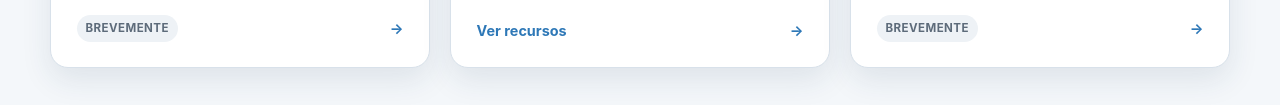
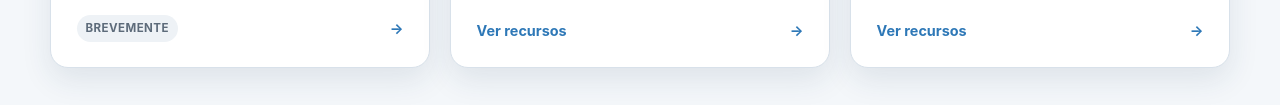
Before and after one commit to joaopernas/joaopernas.github.io, a plain HTML site: page index.html in a window 1280 px wide. Shown: the part 845-950 px from the top of the page. Drawn offline with Linux system fonts and the light colour scheme.

Commit message:
Update index.html

```diff
--- a/index.html
+++ b/index.html
@@ -330,7 +330,7 @@
             <span class="card-title">Sobre</span>
             <span class="card-description">Informação sobre o portal e os seus objetivos.</span>
           </span>
-          <span class="card-action"><span class="status">Brevemente</span><span aria-hidden="true">→</span></span>
+         <span class="card-action">Ver recursos <span aria-hidden="true">→</span></span>
         </a>
       </nav>
     </div>
```
